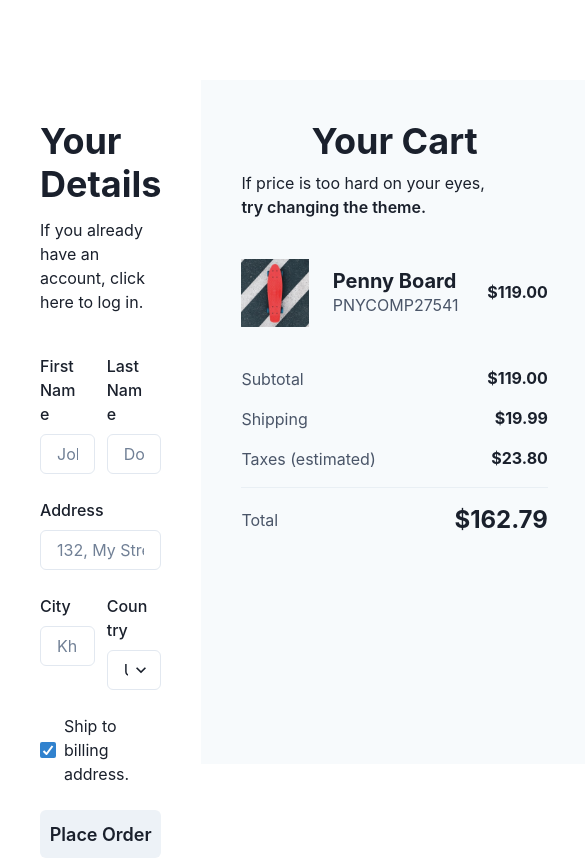
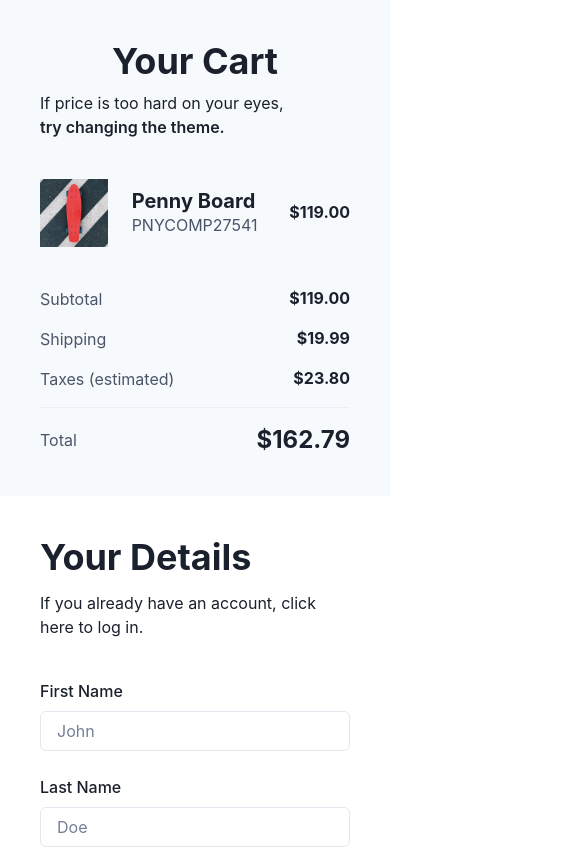
Before and after one commit to SazedWorldbringer/order-page, a Next.js app: page / in a window 390 px wide. Shown: the top 859 px of the page, 585 px wide, since content can reach past the window. Built offline with nearby package versions, Linux system fonts and the light colour scheme.

Commit message:
feat: make the interface responsive

```diff
--- a/pages/index.tsx
+++ b/pages/index.tsx
@@ -4,7 +4,11 @@
 
 const IndexPage = () => (
   <Container maxW={"container.xl"} p={0}>
-    <Flex h="100vh" py={20}>
+    <Flex
+      h={{ base: "auto", md: "100vh" }}
+      py={[0, 10, 20]}
+      direction={{ base: "column-reverse", md: "row" }}
+    >
       <Details />
       <Cart />
     </Flex>
--- a/src/details.tsx
+++ b/src/details.tsx
@@ -9,10 +9,13 @@
   Select,
   SimpleGrid,
   Text,
+  useBreakpointValue,
   VStack,
 } from "@chakra-ui/react";
 
 const Details = () => {
+  const colSpan = useBreakpointValue({ base: 2, md: 1 });
+
   return (
     <VStack w={"full"} h={"full"} p={10} spacing={10} alignItems="flex-start">
       <VStack spacing={3} alignItems="flex-start">
@@ -20,14 +23,14 @@
         <Text>If you already have an account, click here to log in.</Text>
       </VStack>
       <SimpleGrid columns={2} columnGap={3} rowGap={6} w="full">
-        <GridItem colSpan={1}>
+        <GridItem colSpan={colSpan}>
           <FormControl>
             <FormLabel>First Name</FormLabel>
             <Input placeholder="John" />
           </FormControl>
         </GridItem>
 
-        <GridItem colSpan={1}>
+        <GridItem colSpan={colSpan}>
           <FormControl>
             <FormLabel>Last Name</FormLabel>
             <Input placeholder="Doe" />
@@ -41,14 +44,14 @@
           </FormControl>
         </GridItem>
 
-        <GridItem colSpan={1}>
+        <GridItem colSpan={colSpan}>
           <FormControl>
             <FormLabel>City</FormLabel>
             <Input placeholder="Kholinar" />
           </FormControl>
         </GridItem>
 
-        <GridItem colSpan={1}>
+        <GridItem colSpan={colSpan}>
           <FormControl>
             <FormLabel>Country</FormLabel>
             <Select>
```
